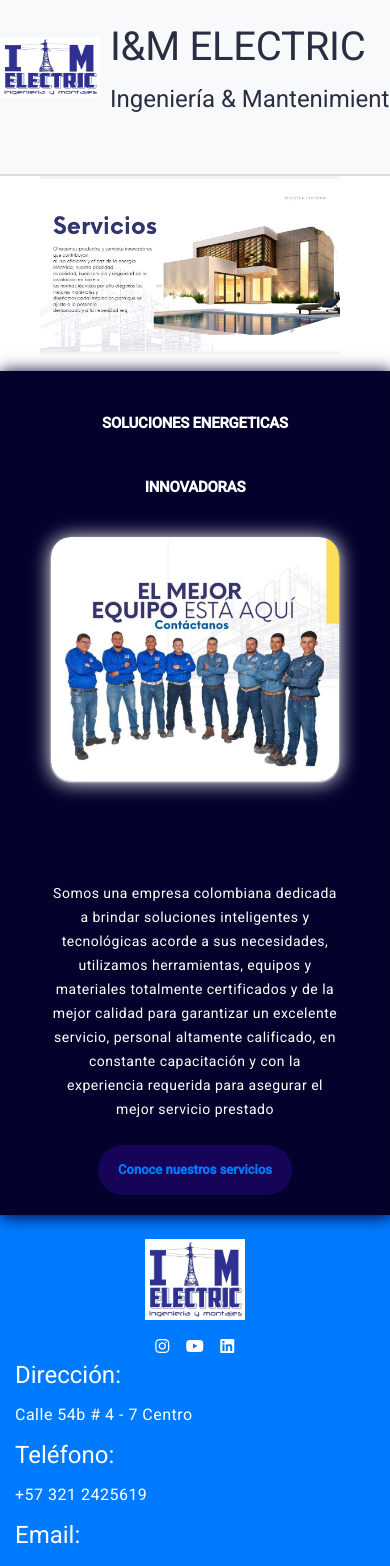
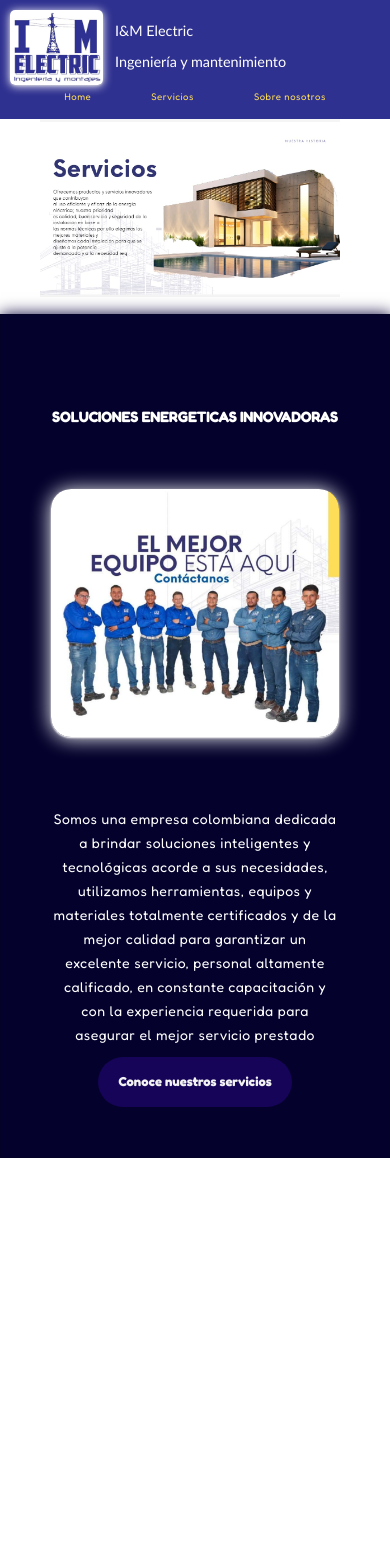
Before and after one commit to Miguel-121203/Electric, an Angular app: page / in a window 390 px wide. Shown: the top 1566 px of the page. After the commit the page ends 1158 px from the top, so only its background shows below. Built offline with nearby package versions, Linux system fonts and the light colour scheme.

Commit message:
Header responsivo

```diff
--- a/package.json
+++ b/package.json
@@ -23,6 +23,7 @@
     "@angular/platform-server": "^18.2.0",
     "@angular/router": "^18.2.0",
     "@angular/ssr": "^18.2.9",
+    "boxicons": "^2.1.4",
     "express": "^4.18.2",
     "rxjs": "~7.8.0",
     "tslib": "^2.3.0",
--- a/src/app/app.component.css
+++ b/src/app/app.component.css
@@ -1,51 +1,96 @@
+@import url('https://fonts.googleapis.com/css2?family=Fredoka:wght@300..700&display=swap');
+a{
+  text-decoration: none;
+}
 
-.tamanio-logo{
-  position: static;
-  width: 100px; /* Ajusta el tamaño del logo */
-  height: auto; /* Mantiene la proporción */
-  left: 40px; /* Distancia desde el borde izquierdo */
+@import url('https://fonts.googleapis.com/css2?family=Fredoka:wght@300..700&family=Roboto+Mono:ital,wght@0,100..700;1,100..700&display=swap');
+
+
+*{
+  margin: 0;
+  padding: 0;
+  box-sizing: border-box;
 }
-.navbar {
-    background-color: #f8f9fa;
-    border-bottom: 2px solid #ddd;
-    padding: 10px 0;
-  }
-  .navbar-brand {
-    display: flex;
-    align-items: center;
-    font-weight: bold;
-    color: #2b2d42;
-  }
-  .navbar-brand img {
-    max-height: 60px; /* Ajusta el tamaño del logo */
-    margin-right: 10px;
-  }
-  .navbar-brand h1 {
-    font-size: 2.5rem;
-    margin: 0;
-    color: #2b2d42;
-  }
-  .navbar-brand h4 {
-    font-size: 1.5rem;
-    margin: 0;
-    font-weight: normal;
-    color: #2b2d42;
-  }
-  .nav-link {
-    color: #2b2d42;
-    font-weight: bold;
-    text-transform: uppercase;
-    padding: 0.5rem;
-  }
-  .nav-link.active {
-    color: #2b2d42;
-    border-bottom: 2px solid #2b2d42;
+
+body{
+  min-height: 100vh;
+}
+.header{
+  min-height: 100px;
+  padding: 10px;
+  background-color: #2f3190;
+  display: flex;
+  justify-content: space-between;
+  align-items: center;
+
+}
+
+.logo{
+  display: flex;
+  align-items: center;
+}
+
+.logo h2{
+  position: absolute;
+  top: 5px;
+  left: 115px;
+  font-size: 2.3rem;
+  font-family: 'Gill Sans', 'Gill Sans MT', Calibri, 'Trebuchet MS', sans-serif;
+  color: #fff;
+}
+.logo h3{
+  position: absolute;
+  top: 40px;
+  left: 115px;
+  font-size: 2.3rem;
+  font-family: 'Gill Sans', 'Gill Sans MT', Calibri, 'Trebuchet MS', sans-serif;
+  color: #fff;
+}
+.logo img{
+  width: 15%;
+  border-radius: 5px;
+  margin-right: 10px;
+  box-shadow: #fff 0 1px 10px, #75759a 0 1px 2px;
+}
+.navbar a{
+
+  padding-right: 60px;
+  font-size: 1.2rem;
+  font-family: Fredoka;
+  color: #ffde59;
+}
+nav a:hover{
+  color: #000;
+}
+.icons{
+  position: absolute;
+  font-size: 2.8rem;
+  color: #fff;
+  cursor: pointer;
+  display: none;
+  right: 5%;
+}
+
+@media (max-width: 990px){
+
+
+  .header{
+    flex-direction: column;
   }
 
+  .logo img{
+    width: 25%;
+  }
 
+  .navbar a{
+    font-size: 60%;
+    padding-right: 30px;
+    padding-left: 30px;
+  }
 
-  /* El pie de página debe ir siempre al fondo */
-  footer.footer {
-    margin-top: auto; /* Empuja el footer hacia abajo */
-    padding-top: 20px; /* Ajusta el espacio si es necesario */
+  .logo h2,.logo h3{
+    font-size:90% ;
+    position: absolute;
   }
+
+}
--- a/src/app/app.component.html
+++ b/src/app/app.component.html
@@ -1,77 +1,24 @@
-<nav class="navbar navbar-expand-lg">
-  <div class="container d-flex justify-content-between">
-    <!-- Logo y Nombre de la Compañía -->
-    <div class="navbar-brand d-flex align-items-center">
 
-      <img src="icons/logo-i&m.jpg" class="tamanio-logo" alt="Logo" > <!-- Reemplaza con la URL de tu logo -->
+  <header class="header">
 
-      <div>
+    <div class="logo">
+      <img src="icons/logo-i&m.jpg" alt="Logo de la compañia">
+      <h2 class="clas">I&M Electric
 
-        <h1>I&M ELECTRIC</h1>
-        <h4 >Ingeniería & Mantenimiento</h4>
+      </h2>
+      <h3>Ingeniería y mantenimiento</h3>
 
-      </div>
     </div>
 
-    <!-- Menú de navegación -->
-    <button class="navbar-toggler" type="button" data-toggle="collapse" data-target="#navbarNav" aria-controls="navbarNav" aria-expanded="false" aria-label="Toggle navigation">
-      <span class="navbar-toggler-icon"></span>
-    </button>
-
-    <div class="collapse navbar-collapse justify-content-end" id="navbarNav">
-      <ul class="navbar-nav ml-auto">
-        <li class="nav-item">
-          <a class="nav-link active" routerLink="/">Home</a>
-        </li>
-        <li class="nav-item">
-          <a class="nav-link" routerLink="/servicios">Servicios</a>
-        </li>
-        <li class="nav-item">
-          <a class="nav-link" routerLink="/sobre-nosotros">Quienes Somos</a>
-        </li>
-      </ul>
-    </div>
-  </div>
-</nav>
+    <nav class="navbar">
+      <a href="#" routerLink="/">Home</a>
+      <a href="#" routerLink="/servicios">Servicios</a>
+      <a href="#" routerLink="/sobre-nostros">Sobre nosotros</a>
+    </nav>
+  </header>
 
 
 <div class="content-wrapper">
   <!-- Tu contenido principal de la página aquí -->
   <router-outlet></router-outlet> <!-- Aquí va tu contenido principal -->
 </div>
-
-<footer class="footer bg-primary text-white py-4">
-  <div class="container">
-    <div class="row">
-      <!-- Logo y Redes Sociales -->
-      <div class="col-md-3 text-center d-flex flex-column align-items-center">
-        <img src="icons/logo-i&m.jpg" alt="I&M Electric Logo" style="max-width: 100px; margin-bottom: 15px;">
-
-        <!-- Redes Sociales -->
-        <div>
-          <a href="#" class="text-white mx-2" aria-label="Instagram"><i class="fab fa-instagram"></i></a>
-          <a href="#" class="text-white mx-2" aria-label="YouTube"><i class="fab fa-youtube"></i></a>
-          <a href="#" class="text-white mx-2" aria-label="LinkedIn"><i class="fab fa-linkedin"></i></a>
-        </div>
-      </div>
-
-      <!-- Dirección -->
-      <div class="col-md-3">
-        <h6>Dirección:</h6>
-        <p>Calle 54b # 4 - 7 Centro</p>
-      </div>
-
-      <!-- Teléfono -->
-      <div class="col-md-3">
-        <h6>Teléfono:</h6>
-        <p>+57 321 2425619</p>
-      </div>
-
-      <!-- Email -->
-      <div class="col-md-3">
-        <h6>Email:</h6>
-        <p>im.electric.sasl&#64;gmail.com</p>
-      </div>
-    </div>
-  </div>
-</footer>
--- a/src/app/interfaces/home/home.component.css
+++ b/src/app/interfaces/home/home.component.css
@@ -5,6 +5,9 @@
 *{
   box-sizing: border-box;
 
+}
+a{
+  text-decoration: none;
 }
 body{
   display: flex;
@@ -27,6 +30,8 @@
   position: center;
   display: flex;
   justify-content: center;
+  text-align: center;
+  font-family: Fredoka;
   align-items: center;
   width: 100%;
   height: 100vh;
@@ -38,7 +43,7 @@
 }
 .card img{
   max-width: 500px;
-  width: 28vw;
+  width: 30vw;
   height: 500px;
   object-fit: cover;
   margin-left: 30px;
@@ -46,6 +51,7 @@
   border-radius: 20px;
 }
 .card .text1{
+  font-family: Fredoka;
   font-size: 22px;
   margin-right: 30px;
   text-transform: uppercase;
@@ -55,6 +61,7 @@
   font-size: 16px;
   font-weight: 900;
   color: #0d0838;
+
 }
 .card .paragraph{
   font-size: 14px;
@@ -63,16 +70,21 @@
 .card .btn{
   border: 0;
   background: #160458;
+  text-decoration: none;
   color: #fff;
   font-weight: 900;
   padding: 15px 20px;
   font-size: 13px;
+  font-family: Fredoka;
   border-radius: 40px;
   cursor: pointer;
   transition: .5s , color .10s;
 }
+.card .btn a{
+  color: #F2F2F2;
+}
 .card .btn:hover{
-  background-image: linear-gradient(144deg, #af40ff,#5b42f3 50%, #00ddeb );
+  background-image: linear-gradient(144deg, #75759a,#353470 50%, #2f3190 );
   transform: scale3d(1.1,1.1, .3);
 }
 
@@ -119,13 +131,14 @@
     95% {margin-left: -300%;}
   }
 
-  @media(max-width:991px){
+  @media(max-width:900px){
     body{
         padding: 30px;
     }
 
     .slider-frame{
         width: 100%;
+
     }
     .card{
       margin: 0 40px;
@@ -139,17 +152,18 @@
       color:#fff;
     }
     .card img{
-      margin: 10px 0 100px 0;
+      margin: 50px 50px;
       width: 100%;
-      max-width: 1500px;
+      max-width: 1000px;
       box-shadow: #fff 0 1px 20px, #fff 0 1px 2px;
     }
     .card .text1{
-      margin-right: 0;
+      margin: 20px 0 -10px 0;
       font-size: 15px;
     }
     .card .text2,
     .card .paragraph{
       color: #fff;
+      margin: 20px 0 10px 0;
     }
   }
```
Also changed, not shown: 1 other file (tests, documents, lock files or other folders).
